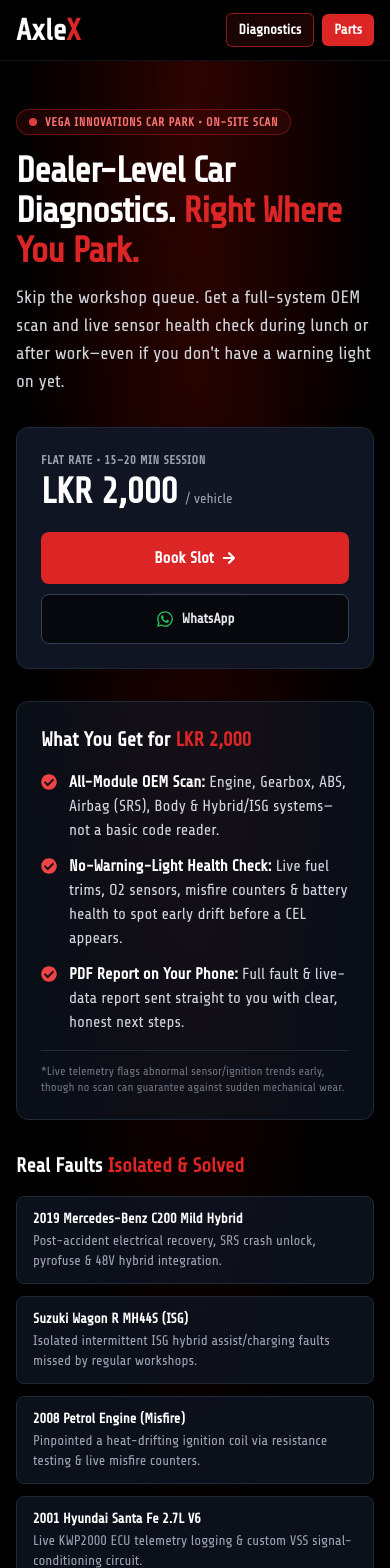
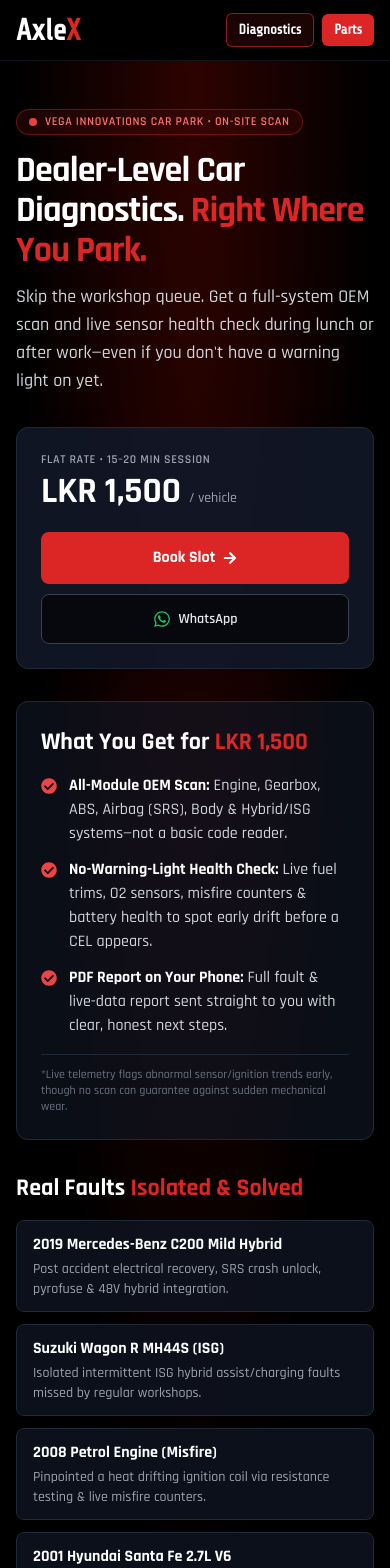
Before and after one commit to chamithgamage99/axlex-website, a Next.js app: page /diagnostics in a window 390 px wide. Shown: the top 1568 px of the page. Built offline with nearby package versions, Linux system fonts and the light colour scheme.

Commit message:
Update page.tsx to change font and 1500LKR

```diff
--- a/app/diagnostics/page.tsx
+++ b/app/diagnostics/page.tsx
@@ -1,20 +1,26 @@
 import type { Metadata } from "next";
+import { Rajdhani } from "next/font/google";
 import { FaArrowRight, FaCheckCircle, FaWhatsapp } from "react-icons/fa";
+
+const rajdhani = Rajdhani({
+  subsets: ["latin"],
+  weight: ["500", "600", "700"],
+});
 
 const BOOKING_URL = "https://cal.com/axlex-y1wjxo/30min";
 const WHATSAPP_URL =
   "https://wa.me/94719686487?text=Hi%20Chamith%2C%20I%27d%20like%20to%20book%20a%20car%20park%20diagnostic%20scan.";
 
 export const metadata: Metadata = {
-  title: "On-Site Vehicle Diagnostics (LKR 2,000) | AxleX",
+  title: "On-Site Vehicle Diagnostics (LKR 1,500) | AxleX",
   description:
-    "OEM-level full module scan and live-data health check at the Vega Innovations car park. LKR 2,000 per session with PDF report.",
+    "OEM-level full module scan and live-data health check at the Vega Innovations car park. LKR 1,500 per session with PDF report.",
 };
 
 const pastFixes = [
   {
     car: "2019 Mercedes-Benz C200 Mild Hybrid",
-    fix: "Post-accident electrical recovery, SRS crash unlock, pyrofuse & 48V hybrid integration.",
+    fix: "Post accident electrical recovery, SRS crash unlock, pyrofuse & 48V hybrid integration.",
   },
   {
     car: "Suzuki Wagon R MH44S (ISG)",
@@ -22,18 +28,18 @@ const pastFixes = [
   },
   {
     car: "2008 Petrol Engine (Misfire)",
-    fix: "Pinpointed a heat-drifting ignition coil via resistance testing & live misfire counters.",
+    fix: "Pinpointed a heat drifting ignition coil via resistance testing & live misfire counters.",
   },
   {
     car: "2001 Hyundai Santa Fe 2.7L V6",
-    fix: "Live KWP2000 ECU telemetry logging & custom VSS signal-conditioning circuit.",
+    fix: "Live KWP2000 ECU telemetry logging & custom VSS signal conditioning circuit.",
   },
 ];
 
 export default function DiagnosticsPage() {
   return (
     <div
-      className="min-h-screen px-4 py-12 sm:py-16"
+      className={`${rajdhani.className} min-h-screen px-4 py-12 sm:py-16`}
       style={{
         background: "radial-gradient(ellipse at top, #2d0300 0%, #000000 65%)",
       }}
@@ -41,17 +47,17 @@ export default function DiagnosticsPage() {
       <div className="mx-auto max-w-2xl">
         {/* Location Tag */}
         <div className="inline-flex items-center gap-2 rounded-full border border-red-600/40 bg-red-950/40 px-3 py-1 text-xs font-semibold uppercase tracking-wider text-red-400">
-          <span className="h-2 w-2 rounded-full bg-red-500 animate-pulse" />
+          <span className="h-2 w-2 animate-pulse rounded-full bg-red-500" />
           Vega Innovations Car Park • On-Site Scan
         </div>
 
         {/* Headline */}
-        <h1 className="mt-4 text-4xl font-extrabold tracking-tight text-white sm:text-5xl">
+        <h1 className="mt-4 text-4xl font-bold tracking-tight text-white sm:text-5xl">
           Dealer-Level Car Diagnostics.{" "}
           <span className="text-red-600">Right Where You Park.</span>
         </h1>
 
-        <p className="mt-3 text-lg text-gray-300">
+        <p className="mt-3 text-lg font-medium text-gray-300">
           Skip the workshop queue. Get a full-system OEM scan and live sensor
           health check during lunch or after work—even if you don&apos;t have a
           warning light on yet.
@@ -65,8 +71,8 @@ export default function DiagnosticsPage() {
                 Flat Rate • 15–20 Min Session
               </p>
               <div className="mt-1 flex items-baseline gap-2">
-                <span className="text-4xl font-extrabold text-white">
-                  LKR 2,000
+                <span className="text-4xl font-bold text-white">
+                  LKR 1,500
                 </span>
                 <span className="text-sm text-gray-400">/ vehicle</span>
               </div>
@@ -96,14 +102,16 @@ export default function DiagnosticsPage() {
 
         {/* 3 Simple Bullets */}
         <div className="mt-8 rounded-xl border border-gray-800 bg-gray-900/60 p-6">
-          <h2 className="text-xl font-bold text-white">
-            What You Get for <span className="text-red-600">LKR 2,000</span>
+          <h2 className="text-2xl font-bold text-white">
+            What You Get for <span className="text-red-600">LKR 1,500</span>
           </h2>
-          <ul className="mt-4 space-y-3 text-base text-gray-300">
+          <ul className="mt-4 space-y-3 text-base font-medium text-gray-300">
             <li className="flex items-start gap-3">
               <FaCheckCircle className="mt-1 shrink-0 text-red-500" />
               <span>
-                <strong className="text-white">All-Module OEM Scan:</strong>{" "}
+                <strong className="font-bold text-white">
+                  All-Module OEM Scan:
+                </strong>{" "}
                 Engine, Gearbox, ABS, Airbag (SRS), Body &amp; Hybrid/ISG
                 systems—not a basic code reader.
               </span>
@@ -111,7 +119,7 @@ export default function DiagnosticsPage() {
             <li className="flex items-start gap-3">
               <FaCheckCircle className="mt-1 shrink-0 text-red-500" />
               <span>
-                <strong className="text-white">
+                <strong className="font-bold text-white">
                   No-Warning-Light Health Check:
                 </strong>{" "}
                 Live fuel trims, O2 sensors, misfire counters &amp; battery
@@ -121,7 +129,9 @@ export default function DiagnosticsPage() {
             <li className="flex items-start gap-3">
               <FaCheckCircle className="mt-1 shrink-0 text-red-500" />
               <span>
-                <strong className="text-white">PDF Report on Your Phone:</strong>{" "}
+                <strong className="font-bold text-white">
+                  PDF Report on Your Phone:
+                </strong>{" "}
                 Full fault &amp; live-data report sent straight to you with
                 clear, honest next steps.
               </span>
@@ -135,7 +145,7 @@ export default function DiagnosticsPage() {
 
         {/* 4 One-Line Past Fixes */}
         <div className="mt-8">
-          <h2 className="text-xl font-bold text-white">
+          <h2 className="text-2xl font-bold text-white">
             Real Faults <span className="text-red-600">Isolated &amp; Solved</span>
           </h2>
           <div className="mt-4 space-y-3">
@@ -144,8 +154,10 @@ export default function DiagnosticsPage() {
                 key={item.car}
                 className="rounded-lg border border-gray-800 bg-gray-900/70 px-4 py-3"
               >
-                <div className="text-sm font-bold text-white">{item.car}</div>
-                <div className="mt-0.5 text-sm text-gray-400">{item.fix}</div>
+                <div className="text-base font-bold text-white">{item.car}</div>
+                <div className="mt-0.5 text-sm font-medium text-gray-400">
+                  {item.fix}
+                </div>
               </div>
             ))}
           </div>
```
